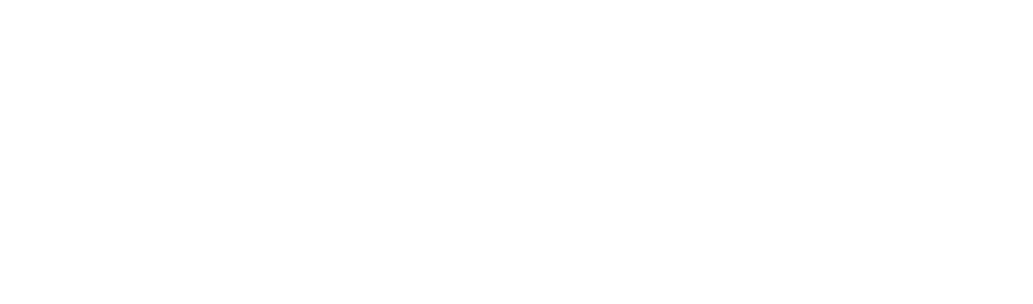
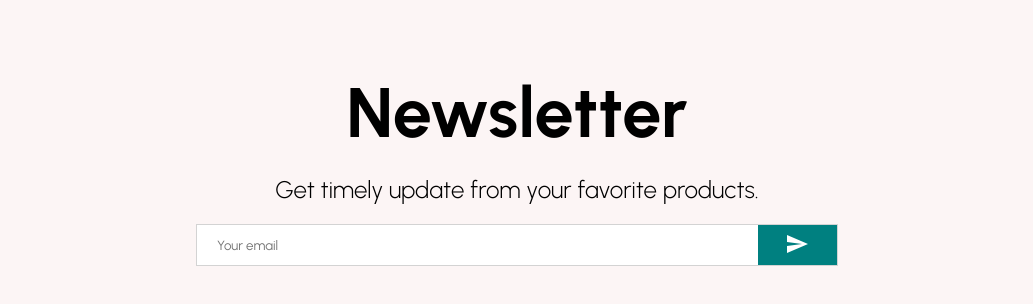
Before and after one commit to RameesAP/MERN-E-Commerce, a React (Create React App) app in the folder client/: page / in a window 1280 px wide. Shown: the part 2688-2992 px from the top of the page, without its empty margins (123-1156 px from the left). Before the commit the page ends 2616 px from the top, so only its background shows below. Built offline with nearby package versions, Linux system fonts and the light colour scheme.

Commit message:
NewsLetter Completed

```diff
--- /dev/null
+++ b/client/src/components/Newsletter.jsx
@@ -0,0 +1,59 @@
+import { Send } from '@material-ui/icons'
+import React from 'react'
+import styled from 'styled-components'
+
+const Newsletter = () => {
+    return (
+        <Container>
+            <Title>Newsletter</Title>
+            <Description>Get timely update from your favorite products.</Description>
+            <InputContainer>
+                <Input placeholder='Your email'/>
+                <Button>
+                    <Send />
+                </Button>
+            </InputContainer>
+        </Container>
+    )
+}
+
+const Container = styled.div`
+    height: 60vh;
+    background-color: #fcf5f5;
+    display: flex;
+    align-items: center;
+    justify-content: center;
+    flex-direction: column;
+
+`
+const Title = styled.h1`
+    font-size: 70px;
+    margin-bottom: 20px;
+`
+const Description = styled.div`
+    font-size: 24px;
+    font-weight: 300;
+    margin-bottom: 20px;
+`
+const InputContainer = styled.div`
+    width: 50%;
+    height: 40px;
+    background-color: white;
+    display: flex;
+    justify-content: space-between;
+    border: 1px solid lightgrey;
+`
+const Input = styled.input`
+    border: none;
+    flex: 8;
+    padding-left: 20px;
+`
+const Button = styled.button`
+    flex: 1;
+    border: none;
+    background-color: teal;
+    color: white;
+    cursor: pointer;
+`
+
+export default Newsletter
--- a/client/src/pages/Home.jsx
+++ b/client/src/pages/Home.jsx
@@ -4,6 +4,7 @@
 import Slider from '../components/Slider'
 import Categories from '../components/Categories'
 import Products from '../components/Products'
+import Newsletter from '../components/Newsletter'
 
 
 
@@ -15,6 +16,7 @@
         <Slider />
         <Categories />
         <Products />
+        <Newsletter />
     </div>
   )
 }
```
Also changed, not shown: client/src/components/Footer.jsx (added, +14 -0 lines), client/src/components/Product.jsx (+7 -7 lines), client/src/components/Products.jsx (+8 -8 lines).
